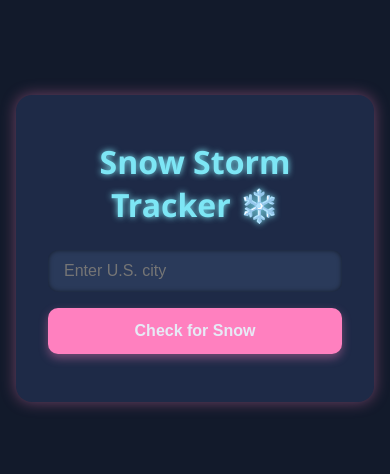
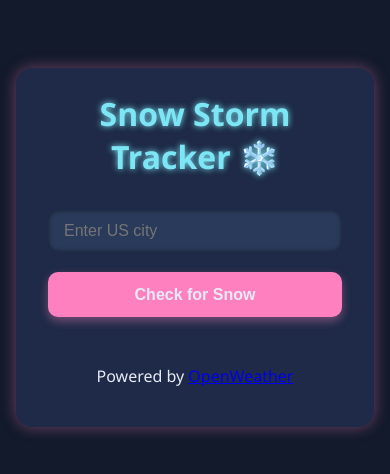
Before and after one commit to renea2024/snow-fetcher, a website: page index.html in a window 390 px wide. Shown: the part 174-648 px from the top of the page. Drawn offline with Linux system fonts and the light colour scheme.

Commit message:
Spacing changes

```diff
--- a/index.html
+++ b/index.html
@@ -8,22 +8,20 @@
 </head>
 <body>
   <main class="container" role="main">
-    <h1>Snow Storm Tracker <span aria-hidden="true">❄️</span></h1>
+    <h1>Snow Storm Tracker ❄️</h1>
 
     <form id="locationForm" aria-label="Snow Storm Location Form" novalidate>
-      <label for="locationInput" class="visually-hidden">Enter U.S. city</label>
+      <label for="locationInput" class="visually-hidden">Enter US City</label>
       <input
         type="text"
         id="locationInput"
         name="location"
-        placeholder="Enter U.S. city"
+        placeholder="Enter US city"
         aria-required="true"
         autocomplete="off"
         required
       />
-      <button type="submit" aria-label="Check for snow storm in entered location">
-        Check for Snow
-      </button>
+      <button type="submit" aria-label="Check for snow storm in entered location">Check for Snow</button>
     </form>
 
     <section
@@ -36,6 +34,12 @@
     >
       <!-- Weather info and messages appear here -->
     </section>
+
+    <footer class="footer">
+      <p>
+        Powered by <a href="https://openweathermap.org" target="_blank" rel="noopener noreferrer">OpenWeather</a>
+      </p>
+    </footer>
   </main>
 
   <script src="app.js"></script>
--- a/styles.css
+++ b/styles.css
@@ -23,10 +23,6 @@
 
   /* Shadow color */
   --color-shadow: rgba(255, 128, 191, 0.4); /* Pink Glow */
-
-  /* Info box colors */
-  --color-light-blue: #a0d8ef;   /* Soft Light Blue */
-  --color-dark-blue: #102a43;    /* Deep Navy Text */
 }
 
 /* Reset & base */
@@ -61,18 +57,15 @@ body {
   box-shadow: 0 0 15px var(--color-shadow);
   text-align: center;
   animation: fadeInScale 0.8s ease forwards;
-  transition: transform 0.3s ease, box-shadow 0.3s ease;
-}
-
-.container:hover {
-  transform: scale(1.01);
-  box-shadow: 0 0 25px var(--color-shadow);
+  display: flex;
+  flex-direction: column;
+  gap: 2rem;
 }
 
 /* Heading */
 
 h1 {
-  margin-bottom: 1.5rem;
+  margin: 0;
   font-weight: 700;
   font-size: 2rem;
   color: var(--color-primary);
@@ -84,8 +77,8 @@ h1 {
 form {
   display: flex;
   flex-direction: column;
-  gap: 1rem;
-  margin-bottom: 1.5rem;
+  gap: 1.25rem; /* slightly increased gap for consistent spacing */
+  margin: 0;
 }
 
 input[type="text"] {
@@ -97,16 +90,12 @@ input[type="text"] {
   font-size: 1rem;
   transition: box-shadow 0.3s ease;
   box-shadow: inset 0 0 5px #0008;
+  width: 100%;
 }
 
 input[type="text"]:focus {
   outline: none;
   box-shadow: 0 0 8px var(--color-primary);
-}
-
-input:focus-visible {
-  outline: 2px solid var(--color-accent);
-  outline-offset: 2px;
 }
 
 /* Button */
@@ -122,6 +111,9 @@ button {
   cursor: pointer;
   transition: background-color 0.3s ease, transform 0.2s ease;
   box-shadow: 0 4px 10px var(--color-shadow);
+  width: 100%;
+  max-width: 200px;
+  align-self: center; /* center the button horizontally */
 }
 
 button:hover,
@@ -132,28 +124,26 @@ button:focus {
   box-shadow: 0 6px 15px var(--color-shadow);
 }
 
-button:focus-visible {
-  outline: 2px solid var(--color-accent);
-  outline-offset: 2px;
-}
-
 /* Weather info */
-
 .weather-info {
-  display: none;
-  background-color: var(--color-light-blue);
-  color: var(--color-dark-blue);
+  display: none; /* hide initially */
+  background-color: var(--color-input-bg);
+  color: var(--color-input-text);
   border-radius: 12px;
   padding: 1rem 1.5rem;
   margin-top: 2rem;
   min-height: 4rem;
   box-shadow: 0 4px 8px rgba(0, 0, 0, 0.1);
   transition: opacity 0.3s ease;
+  text-align: center;
 }
 
+/* Show when it has content */
 .weather-info.active {
   display: block;
 }
+
+/* Error message style */
 
 .weather-info.error {
   background-color: var(--color-error);
@@ -162,7 +152,7 @@ button:focus-visible {
   font-weight: 700;
 }
 
-/* Visually hidden (for screen readers) */
+/* Visually hidden for accessibility */
 
 .visually-hidden {
   position: absolute !important;
@@ -195,4 +185,8 @@ button:focus-visible {
     padding: 1.5rem 2rem;
     max-width: 100%;
   }
+
+  button {
+    max-width: 100%;
+  }
 }
```
